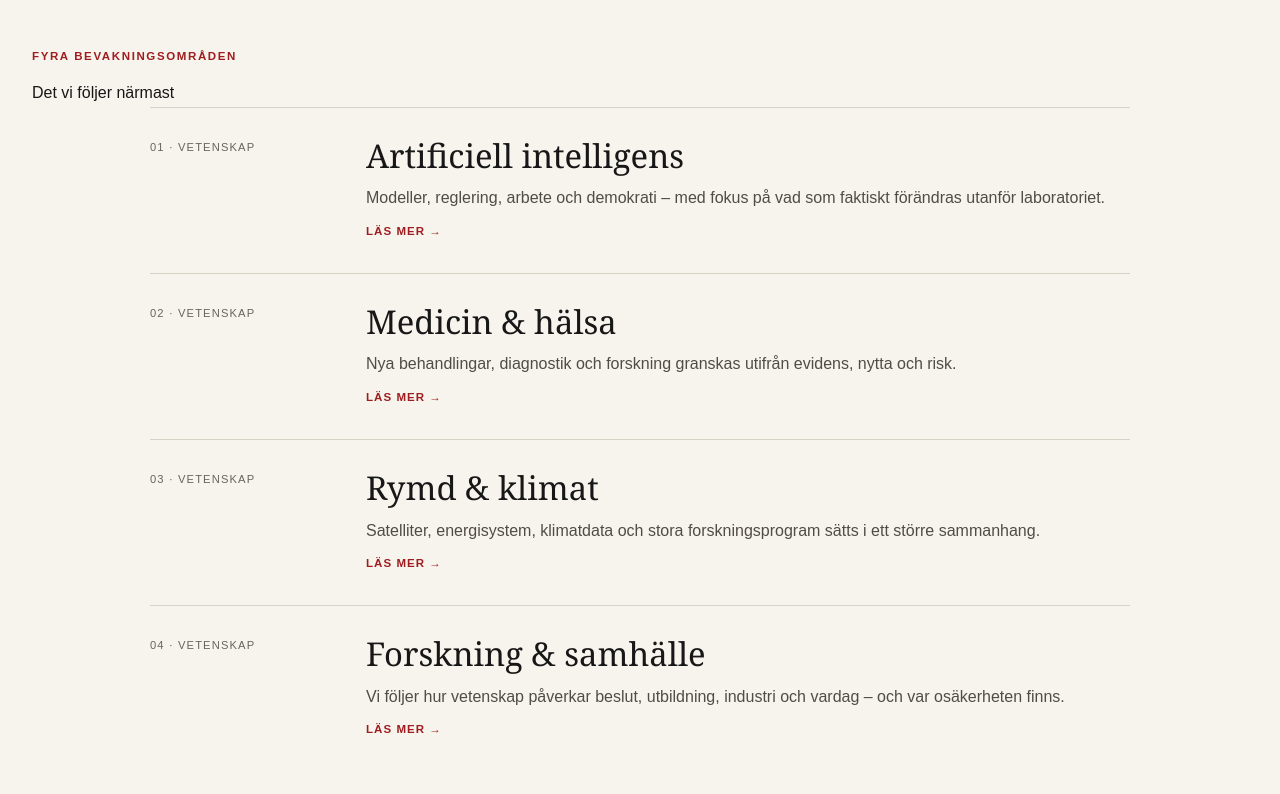
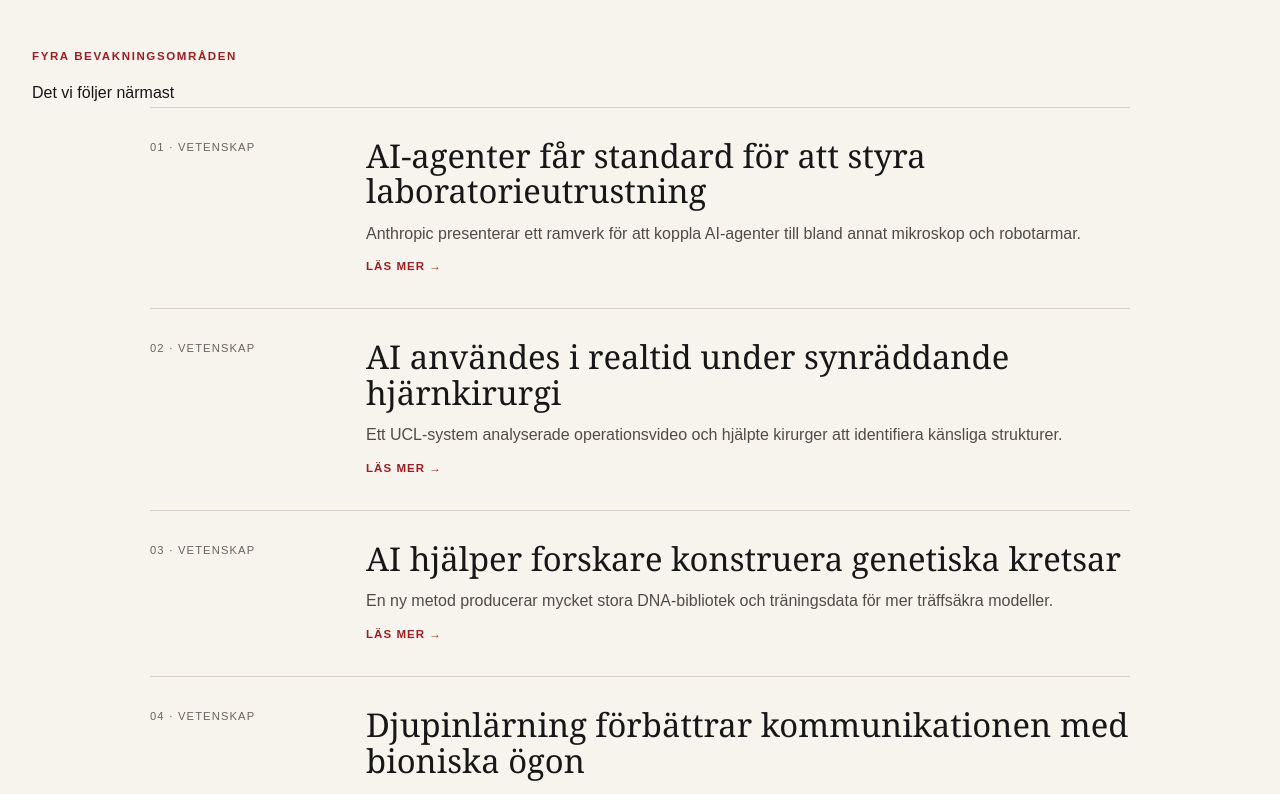
Before and after one commit to Djurgarden2019/NackaSidan-2026, a Next.js app: page /vetenskap in a window 1280 px wide. Shown: the part 1220-2014 px from the top of the page. Built offline with nearby package versions, Linux system fonts and the light colour scheme.

Commit message:
Refresh current content in app/vetenskap/page.tsx

```diff
--- a/app/vetenskap/page.tsx
+++ b/app/vetenskap/page.tsx
@@ -2,10 +2,10 @@ import Link from 'next/link';
 import { AnalysisBox, FactStrip } from '../../components/Editorial';
 
 const beats=[
- {title:'Artificiell intelligens',text:'Modeller, reglering, arbete och demokrati – med fokus på vad som faktiskt förändras utanför laboratoriet.',href:'/tema/ai'},
- {title:'Medicin & hälsa',text:'Nya behandlingar, diagnostik och forskning granskas utifrån evidens, nytta och risk.',href:'/vetenskap#veckans-fokus'},
- {title:'Rymd & klimat',text:'Satelliter, energisystem, klimatdata och stora forskningsprogram sätts i ett större sammanhang.',href:'/vetenskap#veckans-fokus'},
- {title:'Forskning & samhälle',text:'Vi följer hur vetenskap påverkar beslut, utbildning, industri och vardag – och var osäkerheten finns.',href:'/vetenskap#veckans-fokus'}
+ {title:'AI-agenter får standard för att styra laboratorieutrustning',text:'Anthropic presenterar ett ramverk för att koppla AI-agenter till bland annat mikroskop och robotarmar.',href:'https://www.investing.com/news/stock-market-news/anthropic-unveils-new-framework-allowing-ai-agents-to-operate-physical-devices-4880003'},
+ {title:'AI användes i realtid under synräddande hjärnkirurgi',text:'Ett UCL-system analyserade operationsvideo och hjälpte kirurger att identifiera känsliga strukturer.',href:'https://www.ucl.ac.uk/news/2026/aug/first-patient-live-ai-assisted-sight-saving-brain-surgery'},
+ {title:'AI hjälper forskare konstruera genetiska kretsar',text:'En ny metod producerar mycket stora DNA-bibliotek och träningsdata för mer träffsäkra modeller.',href:'https://news.rice.edu/news/2026/scientists-demonstrate-first-time-use-ai-genetic-circuit-design'},
+ {title:'Djupinlärning förbättrar kommunikationen med bioniska ögon',text:'Forskare använder modeller för att styra elektrisk stimulering i synbarken mer precist.',href:'https://news.ucsb.edu/2026/022739/deep-learning-refines-how-bionic-eyes-communicate-brain'}
 ];
 
 export const metadata={title:'Vetenskap & AI | NackaSidan 2026',description:'AI, medicin, forskning, klimat och rymd – med fokus på evidens, konsekvenser och vad som faktiskt spelar roll.'};
```
